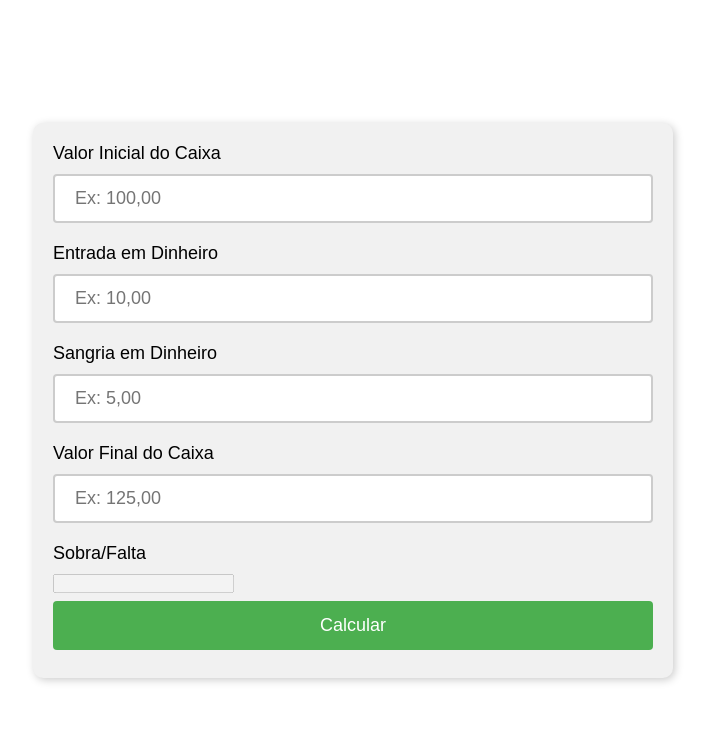
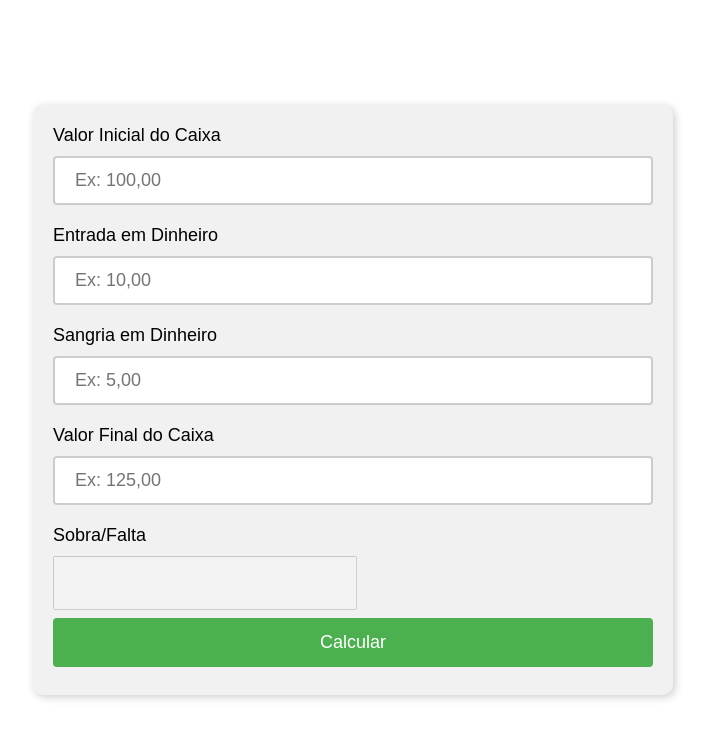
Before and after one commit to mstju/fluxo-de-caixa, a plain HTML site: page index.html in a window 1280 px wide. Shown: the whole page, without its empty margins (287-996 px from the left). Drawn offline with Linux system fonts and the light colour scheme.

Commit message:
terceira versao

```diff
--- a/index.html
+++ b/index.html
@@ -22,7 +22,7 @@
         <input type="number" id="final-cash" placeholder="Ex: 125,00" min="0" step="0.01">
 
         <label for="cash-difference">Sobra/Falta</label>
-        <input type="text" id="cash-difference" disabled>
+        <input type="text" id="cash-difference" class="bigger-box" disabled>
 
         <button type="button" onclick="calculateCashDifference()">Calcular</button>
       </form>
--- a/style.css
+++ b/style.css
@@ -151,3 +151,9 @@ form {
   form {
     overflow-x: hidden;
   }
+
+
+  .bigger-box {
+    width: 300px;
+    height: 50px;
+}
```
